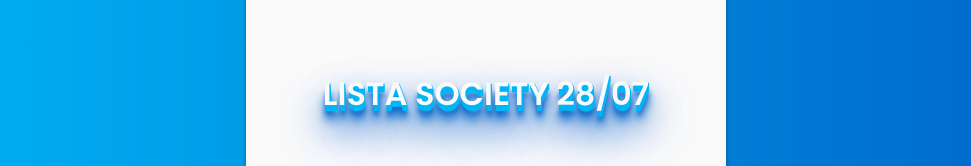
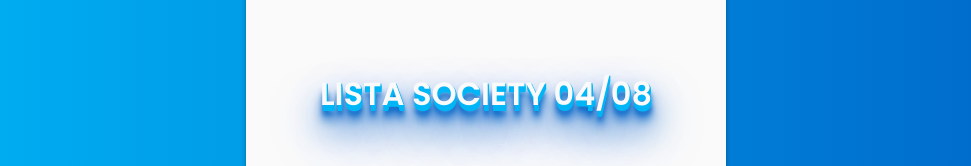
Before and after one commit to WagaoFC/formFut, a React (Vite) app: page / in a window 1280 px wide. Shown: the part 214-380 px from the top of the page, without its empty margins (154-1125 px from the left). Built offline with nearby package versions, Linux system fonts and the light colour scheme.

Commit message:
atualizando data

```diff
--- a/src/components/Form/index.tsx
+++ b/src/components/Form/index.tsx
@@ -35,7 +35,7 @@ export function Form() {
         <Container>
             <ToastContainer position="top-center" />
             <form onSubmit={sendEmail}>
-                <h1>Lista Society 28/07</h1>
+                <h1>Lista Society 04/08</h1>
                 <input type="text" required placeholder="Nome ou apelido" name="name" />
                 <input type="submit" value="Enviar meu nome consagrado" />
             </form>
```
